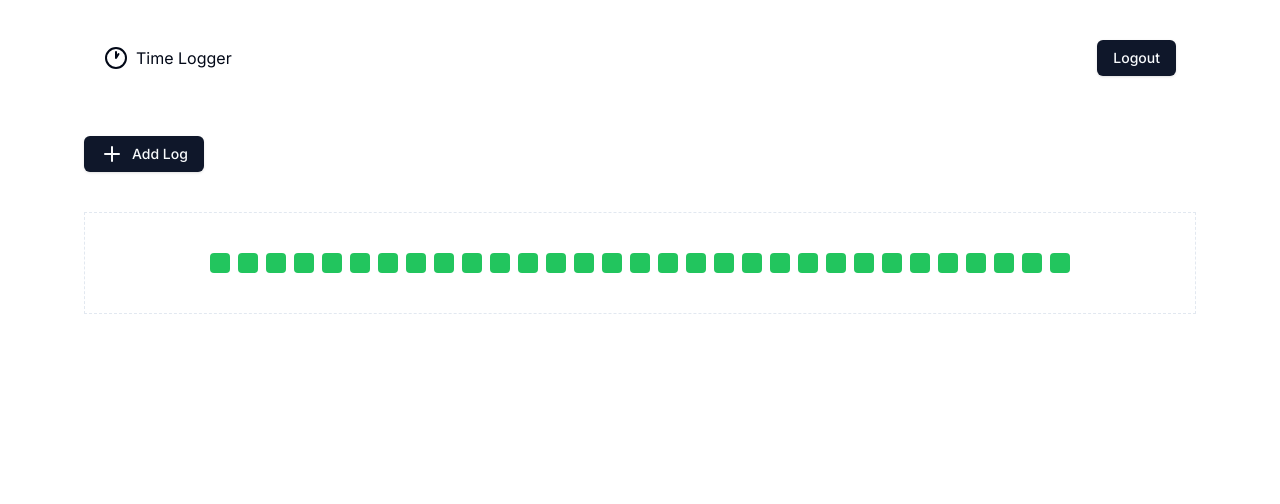
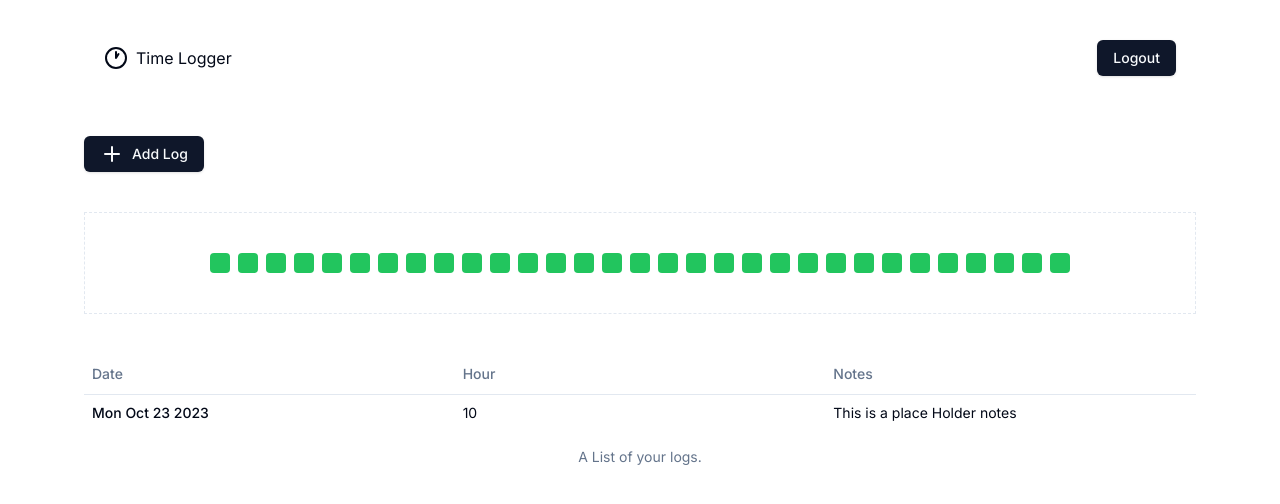
Before and after one commit to nihar-hegde/time-logger, a Next.js app: page / in a window 1280 px wide. Shown: the top 504 px of the page. Built offline with nearby package versions, Linux system fonts and the light colour scheme.

Commit message:
adding the log tabel

```diff
--- a/src/app/page.tsx
+++ b/src/app/page.tsx
@@ -1,17 +1,19 @@
-import Calender from '@/components/Calender'
-import Navbar from '@/components/Navbar'
-import { NewLog } from '@/components/NewLog'
-import { Button } from '@/components/ui/button'
-import Image from 'next/image'
+import Calender from "@/components/Calender";
+import Logs from "@/components/Logs";
+import Navbar from "@/components/Navbar";
+import { NewLog } from "@/components/NewLog";
+import { Button } from "@/components/ui/button";
+import Image from "next/image";
 
 export default function Home() {
   return (
     <main>
-      <div className='p-5 space-y-10'>
-        <Navbar/>
-        <NewLog/>
-        <Calender/>
+      <div className="p-5 space-y-10">
+        <Navbar />
+        <NewLog />
+        <Calender />
+        <Logs />
       </div>
     </main>
-  )
+  );
 }
--- a/src/components/Logs.tsx
+++ b/src/components/Logs.tsx
@@ -0,0 +1,38 @@
+import React from "react";
+import {
+  Table,
+  TableBody,
+  TableCaption,
+  TableCell,
+  TableHead,
+  TableHeader,
+  TableRow,
+} from "@/components/ui/table";
+
+const Logs = () => {
+  return (
+    <div>
+      <Table>
+        <TableCaption>A List of your logs.</TableCaption>
+        <TableHeader>
+          <TableRow>
+            <TableHead className="w-1/3">Date</TableHead>
+            <TableHead className="w-1/3">Hour</TableHead>
+            <TableHead className="w-1/3">Notes</TableHead>
+          </TableRow>
+        </TableHeader>
+        <TableBody>
+          <TableRow>
+            <TableCell className="font-medium">
+              {new Date().toDateString()}
+            </TableCell>
+            <TableCell>10</TableCell>
+            <TableCell>This is a place Holder notes</TableCell>
+          </TableRow>
+        </TableBody>
+      </Table>
+    </div>
+  );
+};
+
+export default Logs;
--- /dev/null
+++ b/src/components/ui/table.tsx
@@ -0,0 +1,117 @@
+import * as React from "react"
+
+import { cn } from "@/lib/utils"
+
+const Table = React.forwardRef<
+  HTMLTableElement,
+  React.HTMLAttributes<HTMLTableElement>
+>(({ className, ...props }, ref) => (
+  <div className="relative w-full overflow-auto">
+    <table
+      ref={ref}
+      className={cn("w-full caption-bottom text-sm", className)}
+      {...props}
+    />
+  </div>
+))
+Table.displayName = "Table"
+
+const TableHeader = React.forwardRef<
+  HTMLTableSectionElement,
+  React.HTMLAttributes<HTMLTableSectionElement>
+>(({ className, ...props }, ref) => (
+  <thead ref={ref} className={cn("[&_tr]:border-b", className)} {...props} />
+))
+TableHeader.displayName = "TableHeader"
+
+const TableBody = React.forwardRef<
+  HTMLTableSectionElement,
+  React.HTMLAttributes<HTMLTableSectionElement>
+>(({ className, ...props }, ref) => (
+  <tbody
+    ref={ref}
+    className={cn("[&_tr:last-child]:border-0", className)}
+    {...props}
+  />
+))
+TableBody.displayName = "TableBody"
+
+const TableFooter = React.forwardRef<
+  HTMLTableSectionElement,
+  React.HTMLAttributes<HTMLTableSectionElement>
+>(({ className, ...props }, ref) => (
+  <tfoot
+    ref={ref}
+    className={cn("bg-primary font-medium text-primary-foreground", className)}
+    {...props}
+  />
+))
+TableFooter.displayName = "TableFooter"
+
+const TableRow = React.forwardRef<
+  HTMLTableRowElement,
+  React.HTMLAttributes<HTMLTableRowElement>
+>(({ className, ...props }, ref) => (
+  <tr
+    ref={ref}
+    className={cn(
+      "border-b transition-colors hover:bg-muted/50 data-[state=selected]:bg-muted",
+      className
+    )}
+    {...props}
+  />
+))
+TableRow.displayName = "TableRow"
+
+const TableHead = React.forwardRef<
+  HTMLTableCellElement,
+  React.ThHTMLAttributes<HTMLTableCellElement>
+>(({ className, ...props }, ref) => (
+  <th
+    ref={ref}
+    className={cn(
+      "h-10 px-2 text-left align-middle font-medium text-muted-foreground [&:has([role=checkbox])]:pr-0 [&>[role=checkbox]]:translate-y-[2px]",
+      className
+    )}
+    {...props}
+  />
+))
+TableHead.displayName = "TableHead"
+
+const TableCell = React.forwardRef<
+  HTMLTableCellElement,
+  React.TdHTMLAttributes<HTMLTableCellElement>
+>(({ className, ...props }, ref) => (
+  <td
+    ref={ref}
+    className={cn(
+      "p-2 align-middle [&:has([role=checkbox])]:pr-0 [&>[role=checkbox]]:translate-y-[2px]",
+      className
+    )}
+    {...props}
+  />
+))
+TableCell.displayName = "TableCell"
+
+const TableCaption = React.forwardRef<
+  HTMLTableCaptionElement,
+  React.HTMLAttributes<HTMLTableCaptionElement>
+>(({ className, ...props }, ref) => (
+  <caption
+    ref={ref}
+    className={cn("mt-4 text-sm text-muted-foreground", className)}
+    {...props}
+  />
+))
+TableCaption.displayName = "TableCaption"
+
+export {
+  Table,
+  TableHeader,
+  TableBody,
+  TableFooter,
+  TableHead,
+  TableRow,
+  TableCell,
+  TableCaption,
+}
```
